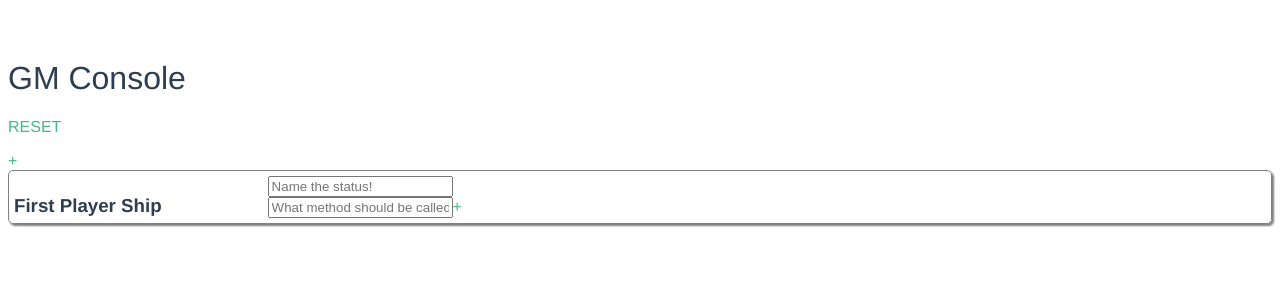
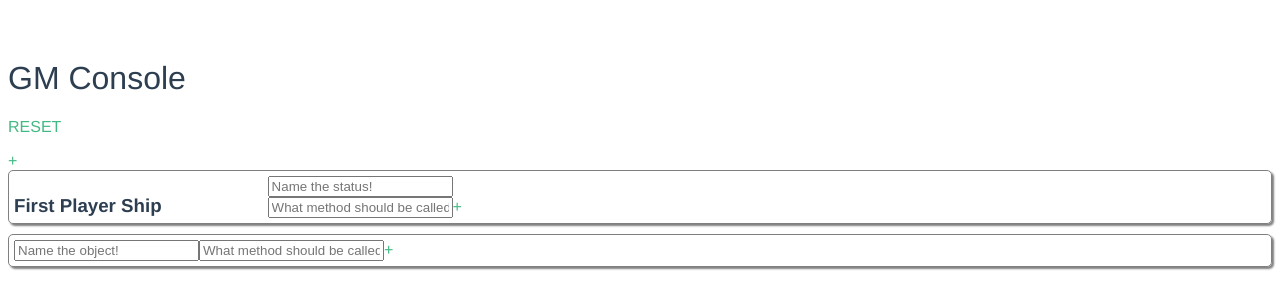
Before and after one commit to tom-kitchin/empty-epsilon-http-console, a Vue app: page / in a window 1280 px wide. Shown: the top 308 px of the page. Built offline with nearby package versions, Linux system fonts and the light colour scheme.

Commit message:
Allow for adding new game objects

```diff
--- /dev/null
+++ b/src/components/gameobjects/AddGameObject.vue
@@ -0,0 +1,33 @@
+<template>
+  <div>
+    <input v-model="name" placeholder="Name the object!" />
+    <input v-model="method" placeholder="What method should be called?" />
+    <a class="button" @click="addGameObject">+</a>
+  </div>
+</template>
+
+<script>
+export default {
+  data () {
+    return {
+      name: undefined,
+      method: undefined
+    }
+  },
+  methods: {
+    addGameObject () {
+      if (this.name && this.method) {
+        this.$emit('addGameObject', { name: this.name, method: this.method })
+        this.name = ''
+        this.method = ''
+      }
+    }
+  }
+}
+</script>
+
+<style>
+.button {
+  cursor: pointer;
+}
+</style>
--- a/src/components/gameobjects/GameObject.vue
+++ b/src/components/gameobjects/GameObject.vue
@@ -1,5 +1,5 @@
 <template>
-  <div class="game-object masonry">
+  <div class="masonry">
     <div class="brick">
       <h3>{{ gameObject.name }}</h3>
     </div>
@@ -23,12 +23,3 @@ export default {
   }
 }
 </script>
-
-<style>
-.game-object {
-  border: 1px solid grey;
-  border-radius: 5px;
-  box-shadow: 2px 2px 2px 0px grey;
-  padding: 5px;
-}
-</style>
--- a/src/components/gameobjects/GameObjects.vue
+++ b/src/components/gameobjects/GameObjects.vue
@@ -4,12 +4,18 @@
       v-for="gameObject in gameObjects"
       key="gameObject.id"
       :gameObject="gameObject"
+      class="game-object"
+    />
+    <add-game-object
+      @addGameObject="addGameObject"
+      class="game-object"
     />
   </div>
 </template>
 
 <script>
 import GameObject from '@/components/gameobjects/GameObject'
+import AddGameObject from '@/components/gameobjects/AddGameObject'
 
 export default {
   name: 'game-objects',
@@ -19,8 +25,24 @@ export default {
       type: Object
     }
   },
+  methods: {
+    addGameObject (gameObject) {
+      this.$emit('addGameObject', gameObject)
+    }
+  },
   components: {
-    GameObject
+    GameObject,
+    AddGameObject
   }
 }
 </script>
+
+<style>
+.game-object {
+  border: 1px solid grey;
+  border-radius: 5px;
+  box-shadow: 2px 2px 2px 0px grey;
+  padding: 5px;
+  margin-bottom: 10px;
+}
+</style>
--- a/src/components/gameobjects/GameObjectsStoreWrapper.vue
+++ b/src/components/gameobjects/GameObjectsStoreWrapper.vue
@@ -1,5 +1,8 @@
 <template>
-  <game-objects :gameObjects="gameObjects" />
+  <game-objects
+    :gameObjects="gameObjects"
+    @addGameObject="addGameObject"
+  />
 </template>
 
 <script>
@@ -18,6 +21,11 @@ export default {
       }
     }
   },
+  methods: {
+    addGameObject (gameObject) {
+      this.$store.dispatch('addGameObject', gameObject)
+    }
+  },
   components: {
     GameObjects
   }
--- a/src/store/actions.js
+++ b/src/store/actions.js
@@ -9,7 +9,7 @@ export function addAttribute ({ commit }, newAttribute) {
     if (!newAttribute.method) {
       throw new Error('Must provide a method on attributes!')
     }
-    newAttribute.id = _.uniqueId(`v${Date.now()}`)
+    newAttribute.id = _.uniqueId(`a${Date.now()}`)
     commit('addAttribute', newAttribute)
     return resolve(newAttribute.id)
   })
@@ -27,6 +27,17 @@ export function setAttributeValue ({ commit }, { id, value }) {
   commit('setAttributeValue', { id, value })
 }
 
+export function addGameObject ({ commit }, newGameObject) {
+  return new Promise((resolve, reject) => {
+    if (!newGameObject.method) {
+      return reject('Must provide a method on game objects!')
+    }
+    newGameObject.id = _.uniqueId(`go${Date.now()}`)
+    commit('addGameObject', newGameObject)
+    return resolve(newGameObject.id)
+  })
+}
+
 export function resetState ({ commit }) {
   commit('resetAttributes')
   commit('resetGameObjects')
--- a/src/store/mutations.js
+++ b/src/store/mutations.js
@@ -19,6 +19,13 @@ export function setAttributeValue (state, { id, value }) {
   }
 }
 
+export function addGameObject (state, newGameObject) {
+  state.gameObjects = {
+    ...state.gameObjects,
+    [newGameObject.id]: newGameObject
+  }
+}
+
 export function resetAttributes (state) {
   state.attributes = {}
 }
```
